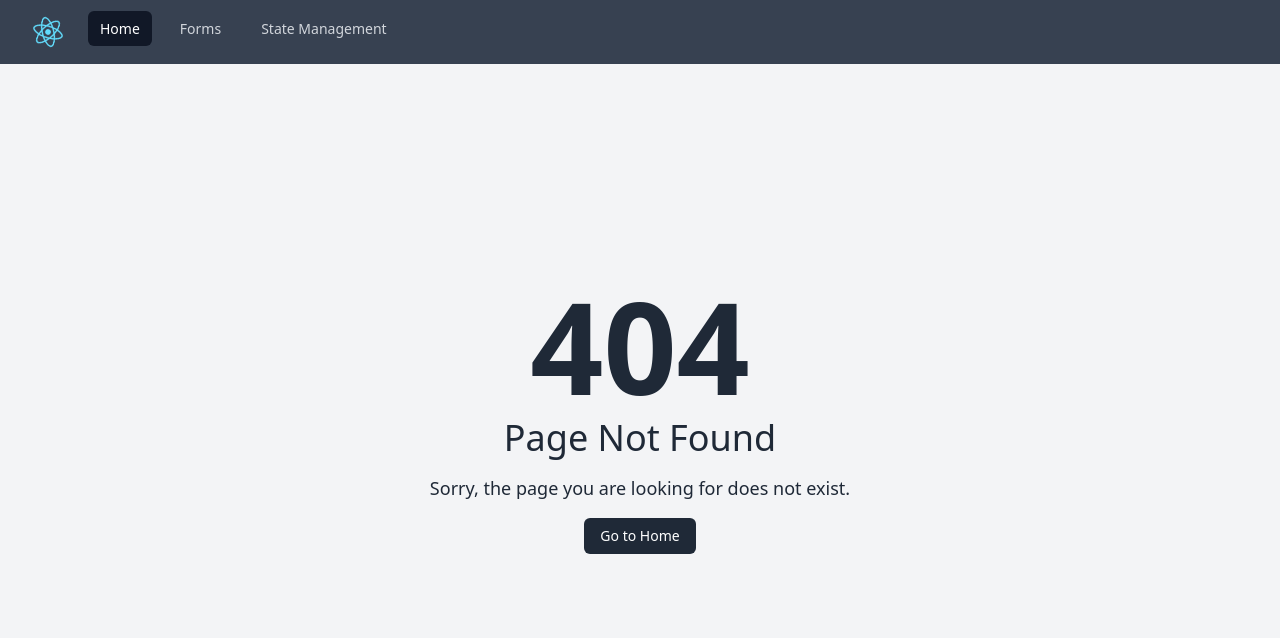
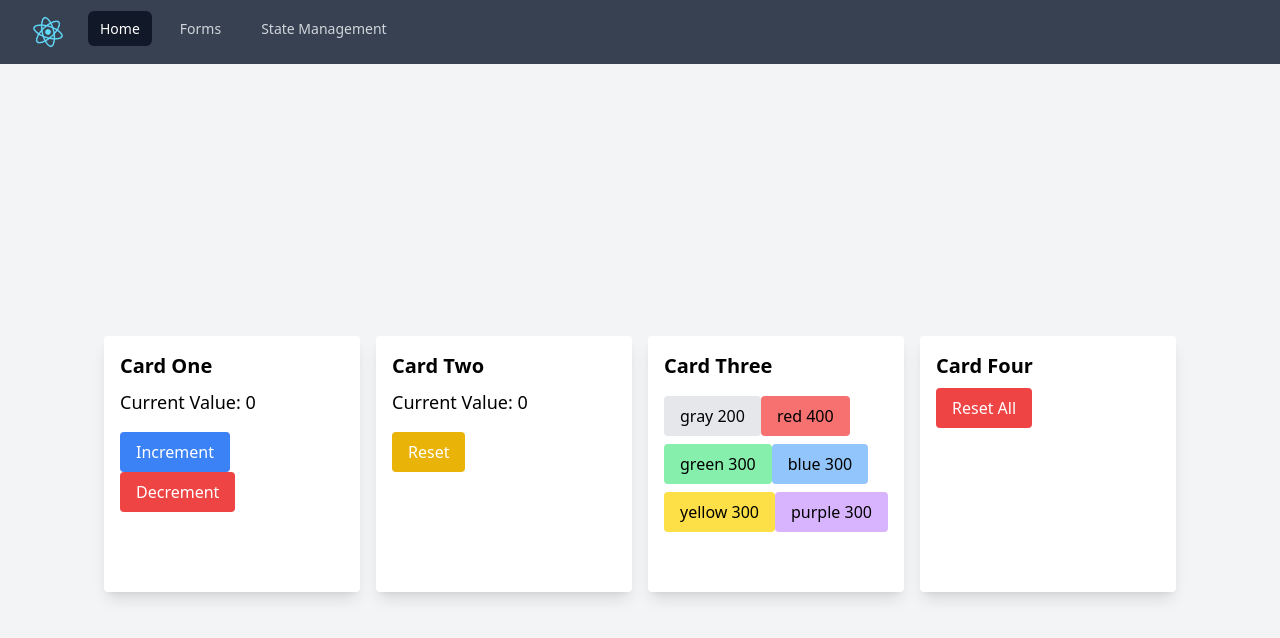
Before and after one commit to AreebMughal/react-playground, a React (Create React App) app: page /state-management/context-api in a window 1280 px wide. Before the commit this address had no page. Shown: the top 638 px of the page. Built offline with nearby package versions, Linux system fonts and the light colour scheme.

Commit message:
Use of context form to make components

```diff
--- a/src/App.tsx
+++ b/src/App.tsx
@@ -1,3 +1,4 @@
+import React from 'react';
 import { BrowserRouter, Route, Routes } from 'react-router-dom';
 import './App.css';
 import Navbar from './components/navbar/navbar.component';
@@ -12,11 +13,14 @@ import UncontrolledForm from './pages/forms/uncontrolled/uncontrolled-form.page'
 import Home from './pages/home/home.page';
 import PageNotFound from './pages/404/404.page';
 import UseReducerForm from './pages/state-management/use-reducer/apply-use-reducer.page';
+import { CounterProvider } from './pages/state-management/context-api/context/context';
+import ComponentsDisplay from './pages/state-management/components-display/components-display';
 
 export default function App() {
   return (
+    <CounterProvider>
     <section className="">
-      <BrowserRouter>
+       <BrowserRouter>
         <Navbar />
         <div className="!h-[89vh]">
           <Routes>
@@ -47,14 +51,16 @@ export default function App() {
               element={<TanStackUncontrolledForm />}
             />
             <Route path="/" element={<Home />} />
-            <Route path="/state-management">
+            <Route path="/state-management/context-api" element={ <ComponentsDisplay /> }>
               <Route path="use-reducer" element={<UseReducerForm />} />
             </Route>
-            {/* Place it in the end. If route not defined then load this. */}
-            <Route path="*" element={<PageNotFound />} />
+            Place it in the end. If route not defined then load this.
+             <Route path="*" element={<PageNotFound />} />
           </Routes>
         </div>
       </BrowserRouter>
+
     </section>
+    </CounterProvider>
   );
 }
--- /dev/null
+++ b/src/components/card/card.tsx
@@ -0,0 +1,15 @@
+// src/components/Card.tsx
+import React, { ReactNode } from 'react';
+
+interface CardProps {
+  children: ReactNode;
+  bgColor: string;
+}
+
+export default function Card ({ children, bgColor }: CardProps){
+  return (
+    <div className={`w-64 h-64 rounded overflow-hidden shadow-lg p-4 m-2 ${bgColor}`}>
+      {children}
+    </div>
+  );
+};
--- /dev/null
+++ b/src/pages/state-management/components-display/components-display.tsx
@@ -0,0 +1,19 @@
+
+import React from 'react';
+import CardOne from '../context-api/context/card-one/card-one';
+import CardTwo from '../context-api/context/card-two/card-two';
+import CardThree from '../context-api/context/card-three/card-three';
+import CardFour from '../context-api/context/card-four/card-four';
+
+const ComponentsDisplay: React.FC = () => {
+  return (
+    <div className="min-h-screen bg-gray-100 flex flex-wrap justify-center items-center">
+      <CardOne />
+      <CardTwo />
+      <CardThree />
+      <CardFour />
+    </div>
+  );
+};
+
+export default ComponentsDisplay;
--- /dev/null
+++ b/src/pages/state-management/context-api/context/card-four/card-four.tsx
@@ -0,0 +1,20 @@
+import React, { useContext } from 'react';
+import CounterContext from '../context'; // Ensure this path is correct
+import Card from '../../../../../components/card/card';
+
+export default function CardFour() {
+    const { state, dispatch } = useContext(CounterContext);
+
+    return (
+        <Card bgColor={state.bgColor}>
+            <h2 className="text-xl font-bold mb-2">Card Four</h2>
+
+            <button
+                className="bg-red-500 text-white px-4 py-2 rounded"
+                onClick={() => dispatch({ type: 'RESET_ALL' })}
+            >
+                Reset All
+            </button>
+        </Card>
+    );
+}
--- /dev/null
+++ b/src/pages/state-management/context-api/context/card-one/card-one.tsx
@@ -0,0 +1,29 @@
+// src/components/CardOne.tsx
+import React, { useContext } from 'react';
+import CounterContext from '../context';
+import Card from '../../../../../components/card/card';
+
+const CardOne: React.FC = () => {
+  const { state, dispatch } = useContext(CounterContext);
+
+  return (
+    <Card bgColor={state.bgColor}>
+      <h2 className="text-xl font-bold mb-2">Card One</h2>
+      <p className="text-lg mb-4">Current Value: {state.count}</p>
+      <button
+        className="bg-blue-500 text-white px-4 py-2 rounded mr-2"
+        onClick={() => dispatch({ type: 'INCREMENT' })}
+      >
+        Increment
+      </button>
+      <button
+        className="bg-red-500 text-white px-4 py-2 rounded"
+        onClick={() => dispatch({ type: 'DECREMENT' })}
+      >
+        Decrement
+      </button>
+    </Card>
+  );
+};
+
+export default CardOne;
--- /dev/null
+++ b/src/pages/state-management/context-api/context/card-three/card-three.tsx
@@ -0,0 +1,35 @@
+// src/components/CardThree.tsx
+import React, { useContext } from 'react';
+import CounterContext from '../context';
+import Card from '../../../../../components/card/card';
+
+export default function CardThree() {
+  const { state, dispatch } = useContext(CounterContext);
+
+  const colors = [
+   'bg-gray-200',
+  'bg-red-400',
+  'bg-green-300',
+  'bg-blue-300',
+  'bg-yellow-300',
+  'bg-purple-300',
+  ];
+
+  return (
+    <Card bgColor={state.bgColor}>
+      <h2 className="text-xl font-bold mb-2">Card Three</h2>
+
+      <div className="space-y-2">
+        {colors.map((color) => (
+          <button
+            key={color}
+            className={`${color} text-black px-4 py-2 rounded`}
+            onClick={() => dispatch({ type: 'SET_COLOR', color })}
+          >
+            {color.replace('bg-', '').replace('-', ' ')}
+          </button>
+        ))}
+      </div>
+    </Card>
+  );
+};
--- /dev/null
+++ b/src/pages/state-management/context-api/context/card-two/card-two.tsx
@@ -0,0 +1,21 @@
+// src/components/CardTwo.tsx
+import React, { useContext } from 'react';
+import CounterContext from '../context';
+import Card from '../../../../../components/card/card';
+
+export default function CardTwo() {
+  const { state, dispatch } = useContext(CounterContext);
+
+  return (
+    <Card bgColor={state.bgColor}>
+      <h2 className="text-xl font-bold mb-2">Card Two</h2>
+      <p className="text-lg mb-4">Current Value: {state.count}</p>
+      <button
+        className="bg-yellow-500 text-white px-4 py-2 rounded"
+        onClick={() => dispatch({ type: 'RESET' })}
+      >
+        Reset
+      </button>
+    </Card>
+  );
+};
--- /dev/null
+++ b/src/pages/state-management/context-api/context/context.tsx
@@ -0,0 +1,51 @@
+// src/CounterContext.tsx
+import React, { createContext, useReducer, Dispatch, ReactNode } from 'react';
+
+interface State {
+  count: number;
+  bgColor: string;
+}
+
+type Action =
+  | { type: 'INCREMENT' }
+  | { type: 'DECREMENT' }
+  | { type: 'RESET' }
+  | { type: 'SET_COLOR', color: string }
+  | { type: 'RESET_ALL' };
+
+const initialState: State = { count: 0, bgColor: 'bg-white' };
+
+const CounterContext = createContext<{
+  state: State;
+  dispatch: Dispatch<Action>;
+}>({ state: initialState, dispatch: () => null });
+
+const counterReducer = (state: State, action: Action): State => {
+  switch (action.type) {
+    case 'INCREMENT':
+      return { ...state, count: state.count + 1 };
+    case 'DECREMENT':
+      return { ...state, count: state.count - 1 };
+    case 'RESET':
+      return { ...state, count: 0 };
+    case 'SET_COLOR':
+      return { ...state, bgColor: action.color }
+
+     case 'RESET_ALL':
+        return { ...state, count: 0, bgColor: 'bg-white' };
+    default:
+      return state;
+  }
+};
+
+export const CounterProvider: React.FC<{ children: ReactNode }> = ({ children }) => {
+  const [state, dispatch] = useReducer(counterReducer, initialState);
+
+  return (
+    <CounterContext.Provider value={{ state, dispatch }}>
+      {children}
+    </CounterContext.Provider>
+  );
+};
+
+export default CounterContext;
```
